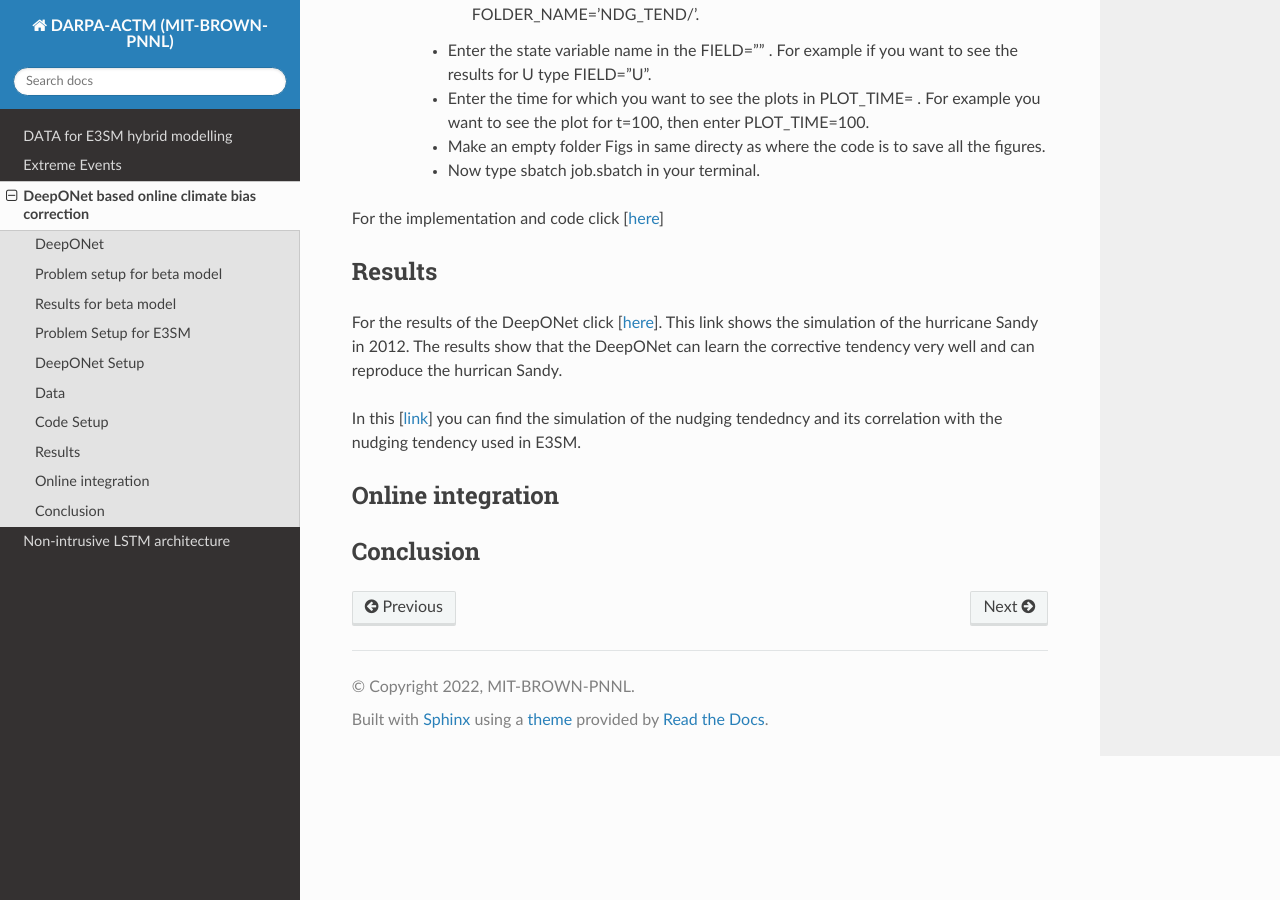
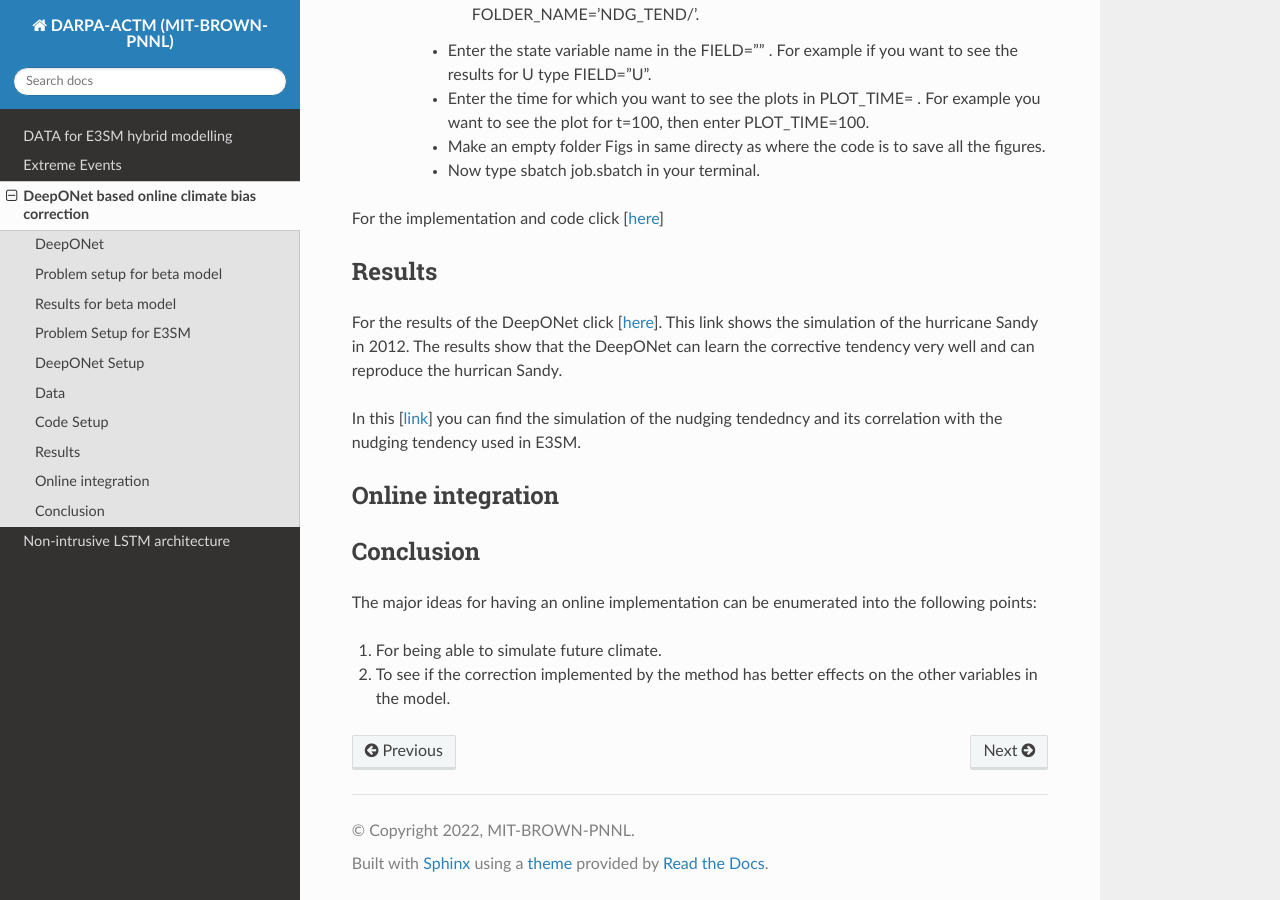
Before and after one commit to aniruddhabora/Extreme-Events-using-Scientific-Machine-Learning, a Sphinx documentation site: the page built from docs/source/modules/DeepONet_Online.rst, in a window 1280 px wide and 900 px high, scrolled down 6372 px. Built offline with Sphinx 7.4.7 and the Read the Docs theme 2.0.0, drawn with Linux system fonts in a browser that asks for light colours; pages that are not in the unit, such as notebooks, are missing from menus.

Commit message:
Update DeepONet_Online.rst

```diff
--- a/docs/source/modules/DeepONet_Online.rst
+++ b/docs/source/modules/DeepONet_Online.rst
@@ -179,3 +179,8 @@ Online integration
 
 Conclusion
 ----------
+
+The major ideas for having an online implementation can be enumerated into the following points:
+
+1. For being able to simulate future climate.
+2. To see if the correction implemented by the method has better effects on the other variables in the model.
```
